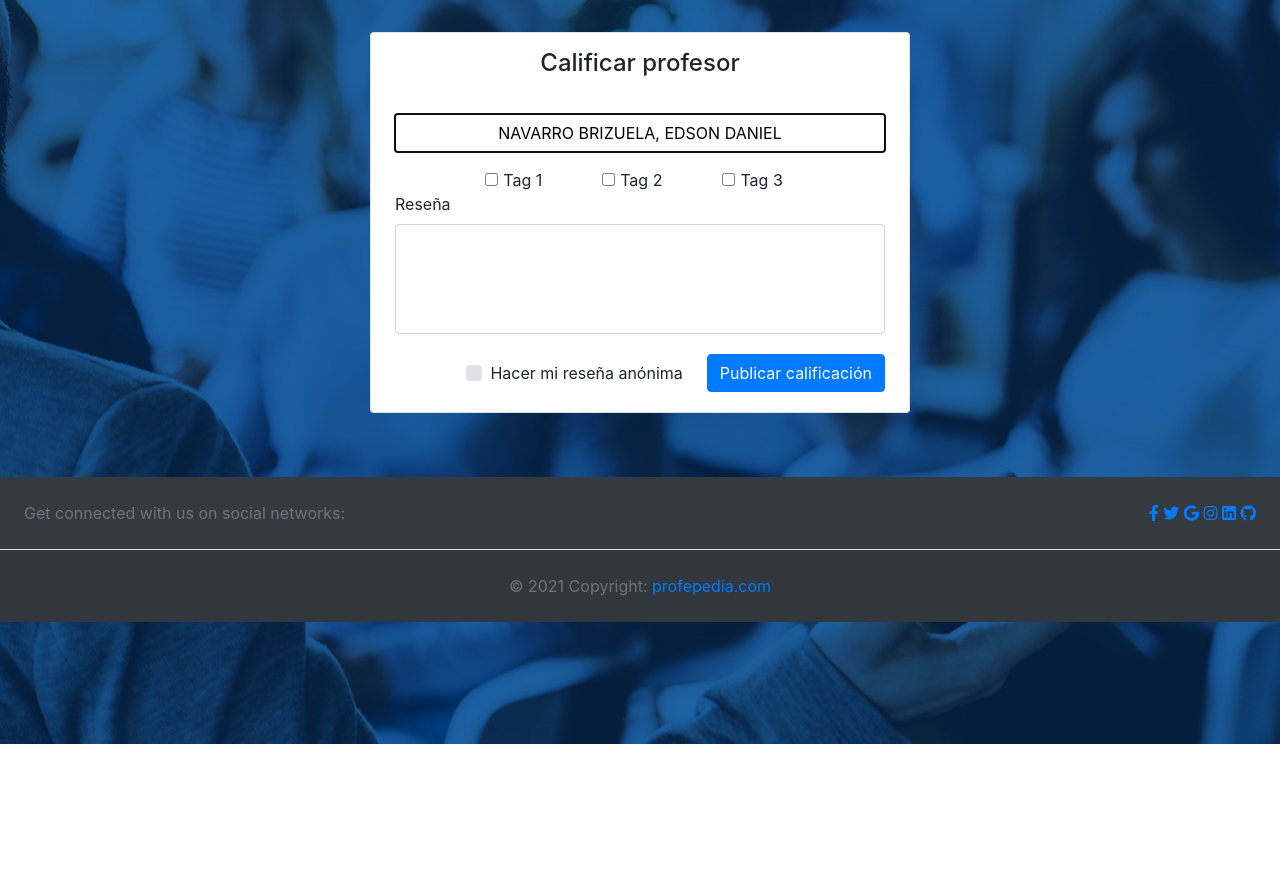
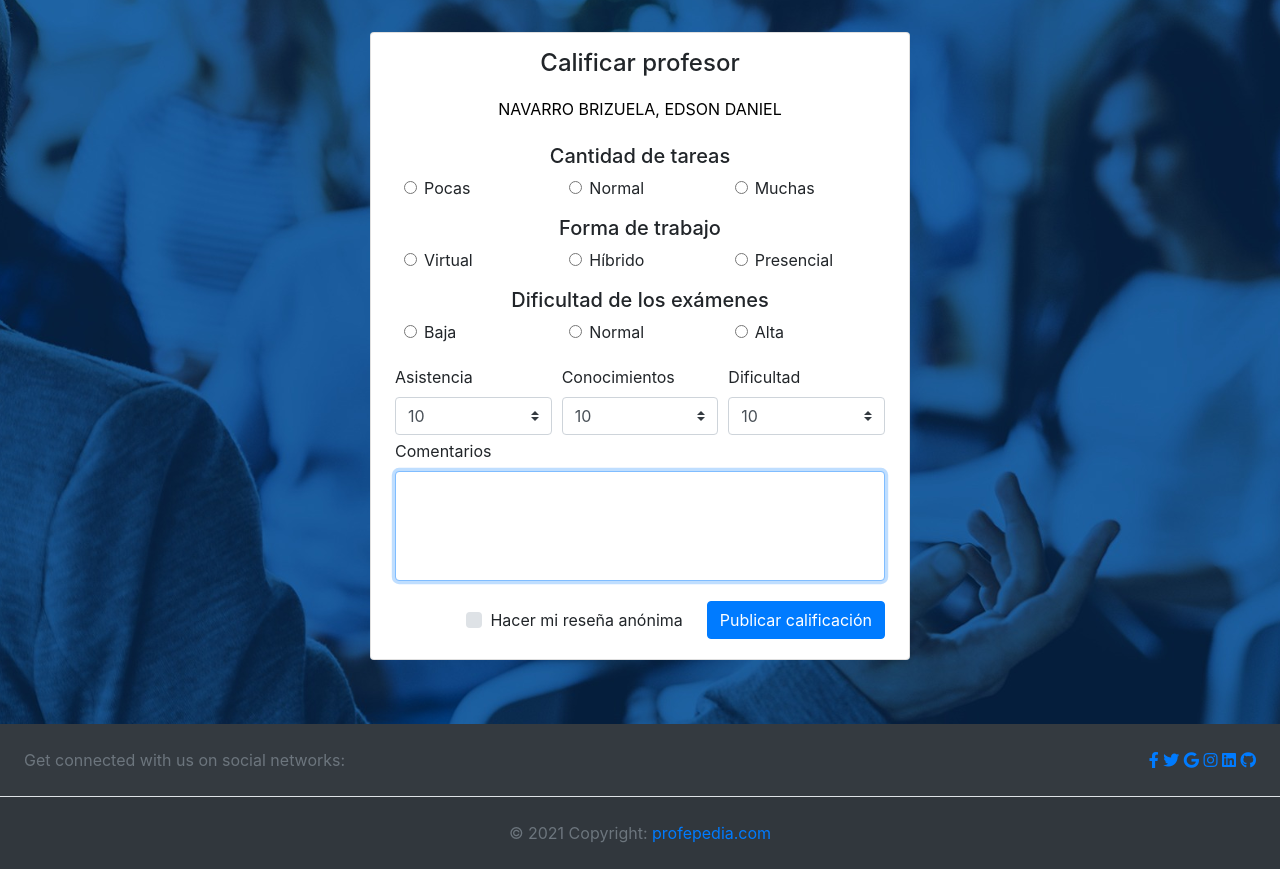
Before and after one commit to Edson0710/Profepedia, a PHP site: page /calificar_profesor.php in a window 1280 px wide. Shown: the part 56-925 px from the top of the page. Before the commit the page ends 800 px from the top, so only its background shows below. Run offline with PHP 8.4, Linux system fonts and the light colour scheme; some libraries are stand-ins or nearby versions.

Commit message:
Calificar profesor con más campos

```diff
--- a/calificar_profesor.php
+++ b/calificar_profesor.php
@@ -6,39 +6,139 @@
       <form class="form" action="#" method="POST">
         <div class="card">
           <div class="card-block">
-            <div class="card-title p-3">
+            <div class="card-title pt-3">
               <h4 class="text-center">Calificar profesor</h4>
             </div>
             <div class="card-text px-4">
               <div class="form-group">
-                <label for="name" class="sr-only">Profesor a evaluar</label>
-                <input type="text" style="text-align: center;" class="form-control-plaintext" name="name" value="NAVARRO BRIZUELA, EDSON DANIEL" id="name" autofocus readonly>
+                <input type="text" style="text-align: center;" class="form-control-plaintext" name="name" value="NAVARRO BRIZUELA, EDSON DANIEL" id="name" readonly>
               </div>
-              <div class="row justify-content-center">
-                <div class="form-check form-check-inline px-4">
-                  <input class="form-check-input" type="checkbox" id="inlineCheckbox1" value="option1">
-                  <label class="form-check-label" for="inlineCheckbox1">Tag 1</label>
-                </div>
-                <div class="form-check form-check-inline px-4">
-                  <input class="form-check-input" type="checkbox" id="inlineCheckbox2" value="option2">
-                  <label class="form-check-label" for="inlineCheckbox2">Tag 2</label>
-                </div>
-                <div class="form-check form-check-inline px-4">
-                  <input class="form-check-input" type="checkbox" id="inlineCheckbox3" value="option3">
-                  <label class="form-check-label" for="inlineCheckbox3">Tag 3</label>
+              <!-- Cantidad de tareas -->
+              <div class="form-group">
+                <h5 class="text-center">Cantidad de tareas</h5>
+                <div class="row justify-content-center">
+                  <div class="col form-check ml-4">
+                    <input class="form-check-input" type="radio" name="cantTareas" id="cantTareas1" required>
+                    <label class="form-check-label tag-check" for="cantTareas1">Pocas</label>
+                  </div>
+                  <div class="col form-check">
+                    <input class="form-check-input" type="radio" name="cantTareas" id="cantTareas2">
+                    <label class="form-check-label tag-check" for="cantTareas2">Normal</label>
+                  </div>
+                  <div class="col form-check">
+                    <input class="form-check-input" type="radio" name="cantTareas" id="cantTareas3">
+                    <label class="form-check-label tag-check" for="cantTareas3">Muchas</label>
+                  </div>
                 </div>
               </div>
+              <!-- Forma de trabajo -->
               <div class="form-group">
-                <label for="exampleFormControlTextarea1">Reseña</label>
-                <textarea class="form-control" id="review" rows="4" maxlength="240" style="resize: none;"></textarea>
+                <h5 class="text-center">Forma de trabajo</h5>
+                <div class="row justify-content-center">
+                  <div class="col form-check ml-4">
+                    <input class="form-check-input" type="radio" name="formaTrabajo" id="formaTrabajo1" required>
+                    <label class="form-check-label tag-check" for="formaTrabajo1">Virtual</label>
+                  </div>
+                  <div class="col form-check">
+                    <input class="form-check-input" type="radio" name="formaTrabajo" id="formaTrabajo2">
+                    <label class="form-check-label tag-check" for="formaTrabajo2">Híbrido</label>
+                  </div>
+                  <div class="col form-check">
+                    <input class="form-check-input" type="radio" name="formaTrabajo" id="formaTrabajo3">
+                    <label class="form-check-label tag-check" for="formaTrabajo3">Presencial</label>
+                  </div>
+                </div>
               </div>
+              <!-- Dificultad de los exámenes -->
+              <div class="form-group">
+                <h5 class="text-center">Dificultad de los exámenes</h5>
+                <div class="row justify-content-center">
+                  <div class="col form-check ml-4">
+                    <input class="form-check-input" type="radio" name="dificultad" id="dificultad1" required>
+                    <label class="form-check-label tag-check" for="dificultad1">Baja</label>
+                  </div>
+                  <div class="col form-check">
+                    <input class="form-check-input" type="radio" name="dificultad" id="dificultad2">
+                    <label class="form-check-label tag-check" for="dificultad2">Normal</label>
+                  </div>
+                  <div class="col form-check">
+                    <input class="form-check-input" type="radio" name="dificultad" id="dificultad3">
+                    <label class="form-check-label tag-check" for="dificultad3">Alta</label>
+                  </div>
+                </div>
+              </div>
+              <div class="row">
+                <div class="col">
+
+                </div>
+              </div>
+              <!-- Calificaciones -->
+              <div class="form-row align-items-center">
+                <div class="col my-1">
+                  <label class="mr-sm-2" for="calificacionAsistencia">Asistencia</label>
+                  <select class="custom-select" id="calificacionAsistencia" required>
+                    <option value="10" selected>10</option>
+                    <option value="9">9</option>
+                    <option value="8">8</option>
+                    <option value="7">7</option>
+                    <option value="6">6</option>
+                    <option value="5">5</option>
+                    <option value="4">4</option>
+                    <option value="3">3</option>
+                    <option value="2">2</option>
+                    <option value="1">1</option>
+                    <option value="0">0</option>
+                  </select>
+                </div>
+                <div class="col my-1">
+                  <label class="mr-sm-2" for="calificacionConocimientos">Conocimientos</label>
+                  <select class="custom-select" id="calificacionConocimientos" required>
+                    <option value="10" selected>10</option>
+                    <option value="9">9</option>
+                    <option value="8">8</option>
+                    <option value="7">7</option>
+                    <option value="6">6</option>
+                    <option value="5">5</option>
+                    <option value="4">4</option>
+                    <option value="3">3</option>
+                    <option value="2">2</option>
+                    <option value="1">1</option>
+                    <option value="0">0</option>
+                  </select>
+                </div>
+                <div class="col my-1">
+                  <label class="mr-sm-2" for="calificacionDificultad">Dificultad</label>
+                  <select class="custom-select" id="calificacionDificultad" required>
+                    <option value="10" selected>10</option>
+                    <option value="9">9</option>
+                    <option value="8">8</option>
+                    <option value="7">7</option>
+                    <option value="6">6</option>
+                    <option value="5">5</option>
+                    <option value="4">4</option>
+                    <option value="3">3</option>
+                    <option value="2">2</option>
+                    <option value="1">1</option>
+                    <option value="0">0</option>
+                  </select>
+                </div>
+              </div>
+
+              <!-- Review -->
+              <div class="form-group">
+                <label for="comentarios">Comentarios</label>
+                <textarea id="comentarios" class="form-control" id="comentarios" rows="4" maxlength="240" style="resize: none;" autofocus></textarea>
+              </div>
+
+              <!--  -->
               <div class="form-inline float-right mb-3">
                 <div class="custom-control custom-checkbox my-1 mr-4">
-                  <input type="checkbox" class="custom-control-input" id="customControlInline">
-                  <label class="custom-control-label" for="customControlInline">Hacer mi reseña anónima</label>
+                  <input type="checkbox" class="custom-control-input" id="anonimo">
+                  <label class="custom-control-label" for="anonimo">Hacer mi reseña anónima</label>
                 </div>
                 <button type="submit" class="btn btn-primary my-1 btn-md waves-effect text-center">Publicar calificación</button>
               </div>
+
             </div>
           </div>
         </div>
```
